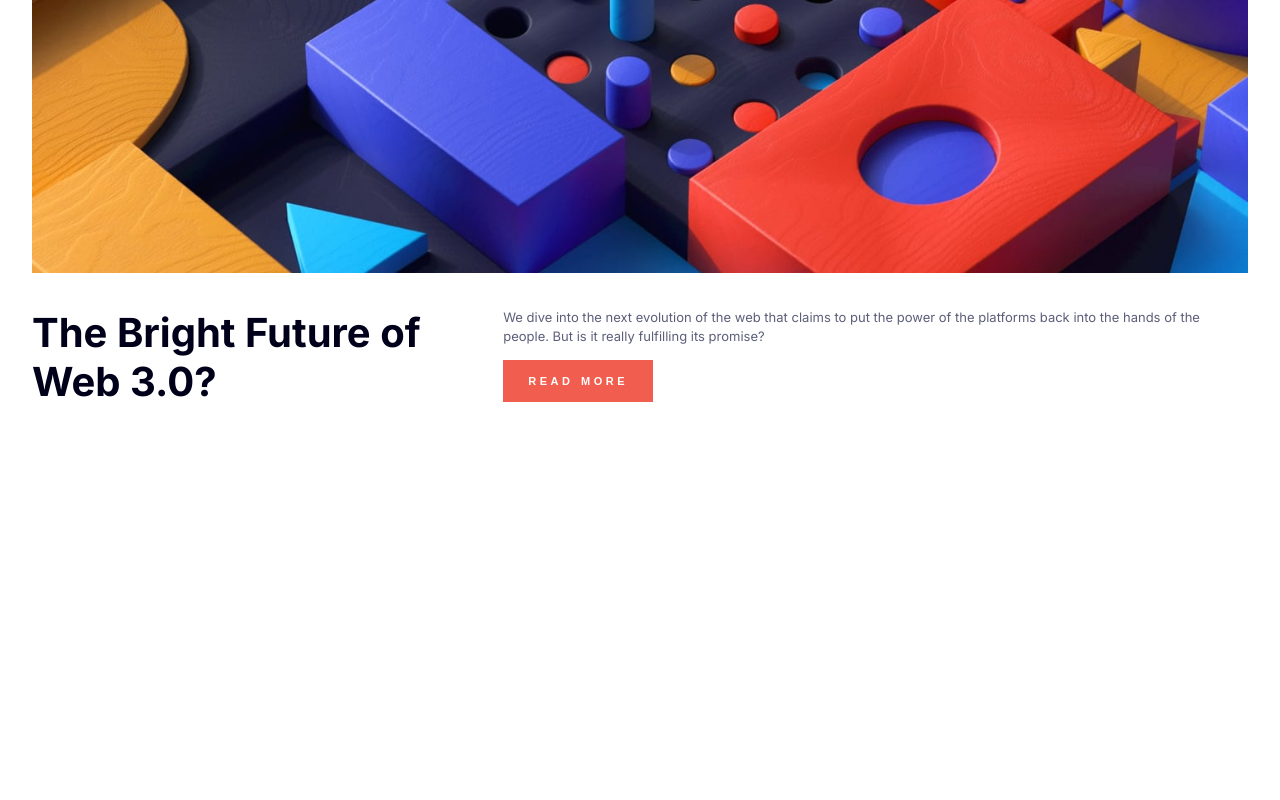
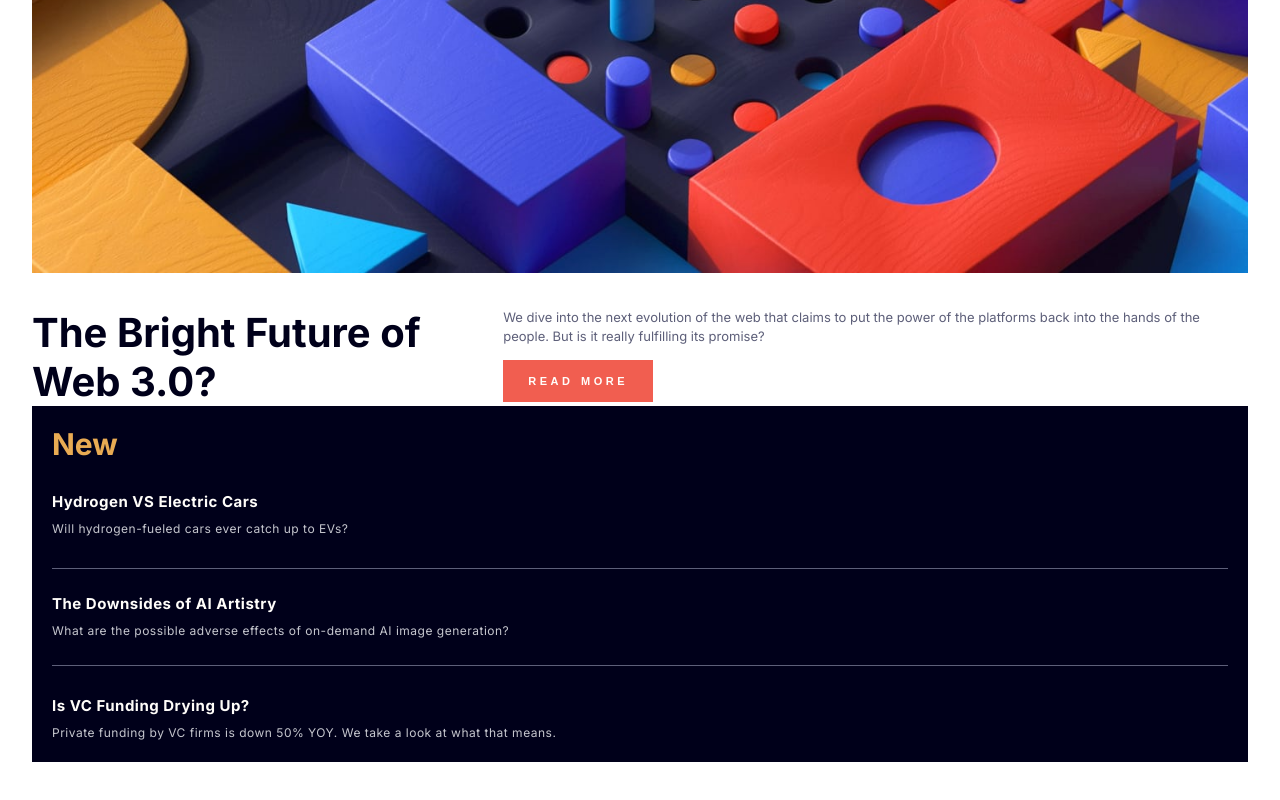
Before and after one commit to amirhossein-peyvand/news-homepage, a React (Vite) app: page / in a window 1280 px wide. Shown: the part 276-1076 px from the top of the page. Before the commit the page ends 800 px from the top, so only its background shows below. Built offline with nearby package versions, Linux system fonts and the light colour scheme.

Commit message:
Building Sidebar component

```diff
--- a/src/App.tsx
+++ b/src/App.tsx
@@ -1,12 +1,14 @@
 import "./sass/App.scss";
 import Navbar from "./components/Navbar";
 import MainContent from "./components/MainContent";
+import Sidebar from "./components/Sidebar";
 
 function App() {
   return (
     <div className="app">
       <Navbar />
       <MainContent />
+      <Sidebar />
     </div>
   );
 }
--- /dev/null
+++ b/src/components/Sidebar.tsx
@@ -0,0 +1,35 @@
+import "../sass/Sidebar.scss";
+
+const Sidebar = () => {
+  return (
+    <aside className="sidebar">
+      <header>
+        <h2>New</h2>
+        <dl>
+          <div>
+            <dt>Hydrogen VS Electric Cars</dt>
+            <dd>Will hydrogen-fueled cars ever catch up to EVs?</dd>
+          </div>
+
+          <div>
+            <dt>The Downsides of AI Artistry</dt>
+            <dd>
+              What are the possible adverse effects of on-demand AI image
+              generation?
+            </dd>
+          </div>
+
+          <div>
+            <dt>Is VC Funding Drying Up?</dt>
+            <dd>
+              Private funding by VC firms is down 50% YOY. We take a look at
+              what that means.
+            </dd>
+          </div>
+        </dl>
+      </header>
+    </aside>
+  );
+};
+
+export default Sidebar;
--- a/src/index.css
+++ b/src/index.css
@@ -13,6 +13,7 @@ html {
 
 body {
   min-height: 100vh;
+  padding-bottom: 4rem;
 }
 
 img {
--- /dev/null
+++ b/src/sass/Sidebar.scss
@@ -0,0 +1,53 @@
+@import "colors.scss";
+
+.sidebar {
+  background-color: $very-dark-blue;
+  padding: 2rem;
+  display: flex;
+  flex-direction: column;
+
+  header {
+    h2 {
+      color: $soft-orange;
+      font-size: 3rem;
+      margin-bottom: 3rem;
+    }
+  }
+
+  dl {
+    display: flex;
+    flex-direction: column;
+    row-gap: 3rem;
+
+    div {
+      display: flex;
+      flex-direction: column;
+      row-gap: 1rem;
+
+      dt {
+        color: $off-white;
+        cursor: pointer;
+        font-size: 1.5rem;
+        font-weight: 700;
+        letter-spacing: 0.5px;
+      }
+
+      dt:hover {
+        color: $soft-orange;
+      }
+
+      dd {
+        color: $grayish-blue;
+        font-size: 1.2rem;
+        letter-spacing: 0.5px;
+        line-height: 1.4;
+      }
+    }
+
+    div:nth-child(2) {
+      border-bottom: 1px solid $dark-grayish-blue;
+      border-top: 1px solid $dark-grayish-blue;
+      padding: 2.5rem 0;
+    }
+  }
+}
```
